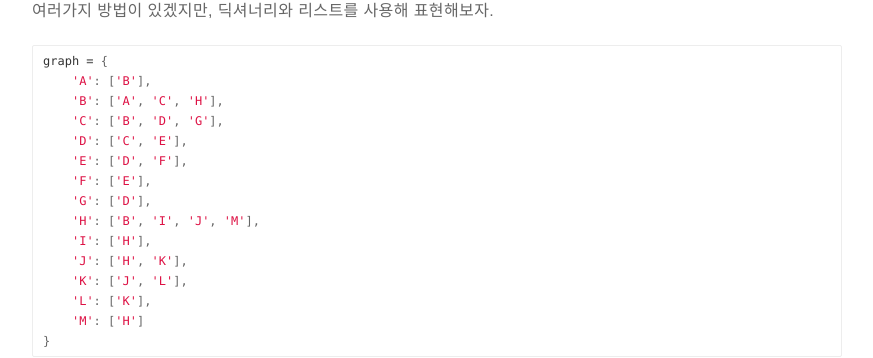
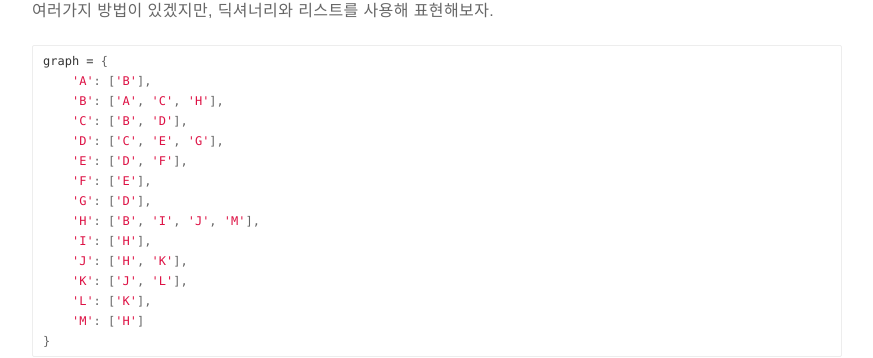
Before and after one commit to itholic/itholic.github.io, a Jekyll site: the page built from _posts/python/2019-02-07-python-bfs-dfs.md, in a window 1280 px wide and 900 px high, scrolled down 2742 px. Shown: the part 146-504 px from the top of the window, without its empty margins (203-1076 px from the left). Built offline with Jekyll 4.4.1, drawn with Linux system fonts in a browser that asks for light colours; comment, search, counter and statistics services are not loaded.

```diff
--- a/_posts/python/2019-02-07-python-bfs-dfs.md
+++ b/_posts/python/2019-02-07-python-bfs-dfs.md
@@ -69,8 +69,8 @@ A부터 시작해서 모든 노드를 순회하는 방법은 다음과 같이
 graph = {
     'A': ['B'],
     'B': ['A', 'C', 'H'],
-    'C': ['B', 'D', 'G'],
-    'D': ['C', 'E'],
+    'C': ['B', 'D'],
+    'D': ['C', 'E', 'G'],
     'E': ['D', 'F'],
     'F': ['E'],
     'G': ['D'],
@@ -209,8 +209,8 @@ if __name__ == "__main__":
     graph = {
         'A': ['B'],
         'B': ['A', 'C', 'H'],
-        'C': ['B', 'D', 'G'],
-        'D': ['C', 'E'],
+        'C': ['B', 'D'],
+        'D': ['C', 'E', 'G'],
         'E': ['D', 'F'],
         'F': ['E'],
         'G': ['D'],
```
